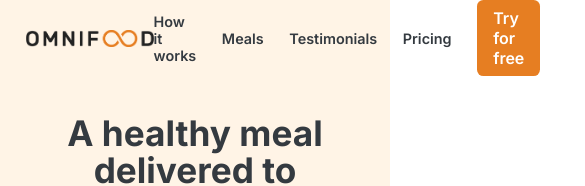
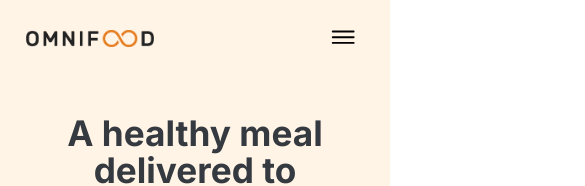
Before and after one commit to SaelKhlouf/omnifood-landing-page, a React (Create React App) app: page / in a window 390 px wide. Shown: the top 186 px of the page, 585 px wide, since content can reach past the window. Built offline with nearby package versions, Linux system fonts and the light colour scheme.

Commit message:
implementing the mobile nav bar (overlay)

```diff
--- a/src/App.css
+++ b/src/App.css
@@ -53,6 +53,13 @@ body {
   --lh-300: 1.2;
   --lh-350: 1.6;
   --lh-400: 1.8;
+
+  overflow-x: hidden;
+  /*
+  this is because on mobile, the header nav is hidden on the right after the content you see,
+  I did that so that it will create a nice animation after use opens the mobile nav menu
+  overflow-x:hidden will basically remove the horizontal scrollbar
+  */
 }
 
 * {
@@ -164,7 +171,7 @@ img {
   text-decoration: none;
   font-size: var(--fs-200);
   font-weight: var(--fw-300);
-  transition: all 1s;
+  transition: background-color 1s;
 }
 
 /* two dashes basically this class will be used along with a base class like btn. to make the btn specific more */
@@ -228,6 +235,19 @@ img {
 
 .header-nav-links {
   color: var(--color-grey-100);
+}
+
+.mobile-btn-nav {
+  border: none;
+  cursor: pointer;
+  background-color: transparent;
+  display: none;
+}
+
+.mobile-nav-menu-icon {
+}
+
+.mobile-nav-close-icon {
 }
 
 /* hero section */
--- a/src/Components/CtaSection/CtaComponent.js
+++ b/src/Components/CtaSection/CtaComponent.js
@@ -1,6 +1,6 @@
 function CtaComponent() {
   return (
-    <section className="cta-section">
+    <section id="cta" className="cta-section">
       <div className="container">
         <div className="cta">
           <div className="cta-content">
--- a/src/Components/Header/HeaderComponent.js
+++ b/src/Components/Header/HeaderComponent.js
@@ -1,25 +1,77 @@
+import { useState } from "react";
+import { IoMenuOutline, IoCloseOutline } from "react-icons/io5";
+
 function HeaderComponent() {
+  const [overlayNavOpened, setOverlayNavOpened] = useState(false);
+
   return (
     <header className="header">
       <img className="logo" src="./img/omnifood-logo.png"></img>
-      <nav className="header-nav">
-        <a href="#" className="header-nav-links">
+      <nav
+        className={`header-nav ${
+          overlayNavOpened === true ? "header-nav-open" : ""
+        }`}
+      >
+        <a
+          href="#how"
+          className="header-nav-links"
+          onClick={() => {
+            setOverlayNavOpened(() => false);
+          }}
+        >
           How it works
         </a>
-        <a href="#" className="header-nav-links">
+        <a
+          href="#meals"
+          className="header-nav-links"
+          onClick={() => {
+            setOverlayNavOpened(() => false);
+          }}
+        >
           Meals
         </a>
-        <a href="#" className="header-nav-links">
+        <a
+          href="#testimonials"
+          className="header-nav-links"
+          onClick={() => {
+            setOverlayNavOpened(() => false);
+          }}
+        >
           Testimonials
         </a>
-        <a href="#" className="header-nav-links">
+        <a
+          href="#pricing"
+          className="header-nav-links"
+          onClick={() => {
+            setOverlayNavOpened(() => false);
+          }}
+        >
           Pricing
         </a>
         {/* nav-cta means if this is pressed it will lead to cta section in the page */}
-        <a href="#" className="btn btn-primary btn-padding-100">
+        <a
+          href="#cta"
+          className="btn btn-primary btn-padding-100"
+          onClick={() => {
+            setOverlayNavOpened(() => false);
+          }}
+        >
           Try for free
         </a>
       </nav>
+
+      <button
+        className="mobile-btn-nav"
+        onClick={() => {
+          setOverlayNavOpened((currState) => !currState);
+        }}
+      >
+        {overlayNavOpened === true ? (
+          <IoCloseOutline size="3.8rem" className="mobile-nav-close-icon" />
+        ) : (
+          <IoMenuOutline size="3.8rem" className="mobile-nav-menu-icon" />
+        )}
+      </button>
     </header>
   );
 }
--- a/src/Components/HowSection/HowComponent.js
+++ b/src/Components/HowSection/HowComponent.js
@@ -23,7 +23,7 @@ function HowComponent() {
   ];
 
   return (
-    <section className="how-section">
+    <section id="how" className="how-section">
       <div className="container">
         <p className="subheading">how it works</p>
         <h2 className="heading-secondary">
--- a/src/Components/MealsSection/MealsComponent.js
+++ b/src/Components/MealsSection/MealsComponent.js
@@ -25,7 +25,7 @@ function MealsComponent() {
   ];
 
   return (
-    <section className="meals-section">
+    <section id="meals" className="meals-section">
       <div className="container center-text">
         <p className="subheading">meals</p>
         <h2 className="heading-secondary">
--- a/src/Components/PricingSection/PricingComponent.js
+++ b/src/Components/PricingSection/PricingComponent.js
@@ -87,7 +87,7 @@ function PricingComponent() {
     },
   ];
   return (
-    <section className="pricing-section">
+    <section id="pricing" className="pricing-section">
       <div className="container">
         <p className="subheading">pricing</p>
         <h2 className="heading-secondary">
--- a/src/Components/TestimonialsSection/TestimonialsSectionComponent.js
+++ b/src/Components/TestimonialsSection/TestimonialsSectionComponent.js
@@ -29,7 +29,7 @@ function TestimonialsSectionComponent() {
   ];
 
   return (
-    <div className="testimonials-section">
+    <div id="testimonials" className="testimonials-section">
       <div className="testimonials-container">
         <p className="subheading">testimonials</p>
         <h2 className="heading-secondary">
--- a/src/Queries.css
+++ b/src/Queries.css
@@ -121,5 +121,50 @@ but inside the curley brackets '{}' => it ema nd rem works as before, 1 rem = 10
     .btn-cta-form {
       margin-top: 1.6rem;
     }
+
+    .mobile-btn-nav {
+      display: block;
+      z-index: 2;
+    }
+
+    .header {
+      position: relative;
+    }
+
+    .header-nav {
+      opacity: 0;
+      pointer-events: none;
+      visibility: hidden;
+      /*
+      I used opacity instead of display
+      because transition doesn't work on display: none
+      */
+      transform: translateX(100%);
+      transition: all 0.5s;
+      z-index: 1;
+      display: block;
+      position: absolute;
+      background-color: var(--color-1-90);
+      height: 100vh;
+      width: 100%;
+      top: 0;
+      left: 0;
+      display: flex;
+      flex-direction: column;
+      justify-content: center;
+      font-size: var(--fs-700);
+      gap: 4.8rem;
+    }
+
+    .header-nav-open {
+      opacity: 1;
+      pointer-events: auto;
+      visibility: visible;
+      transform: translateX(0);
+    }
+
+    .header-nav-open .btn-primary {
+      font-size: var(--fs-700);
+    }
   }
 }
```
